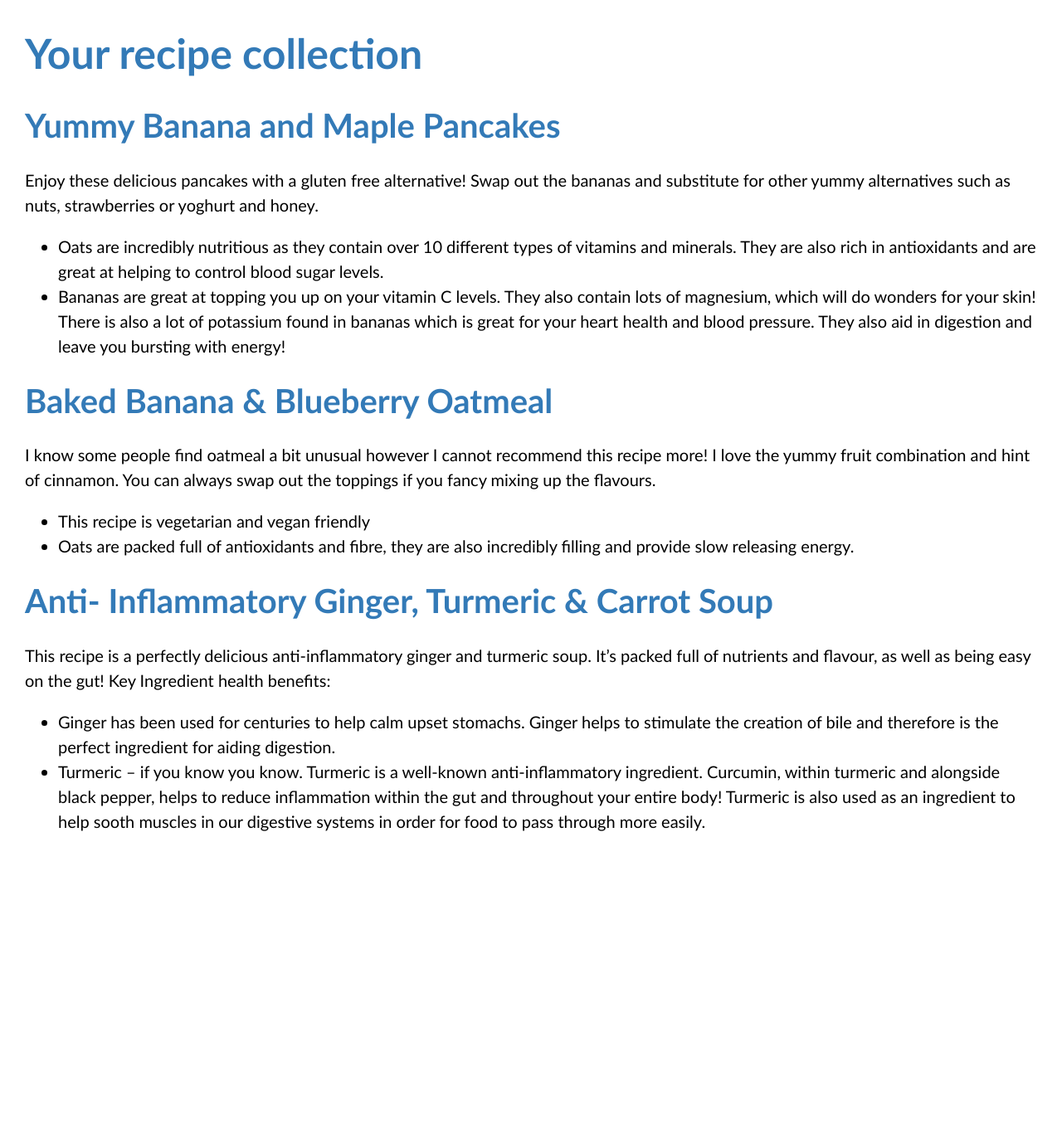
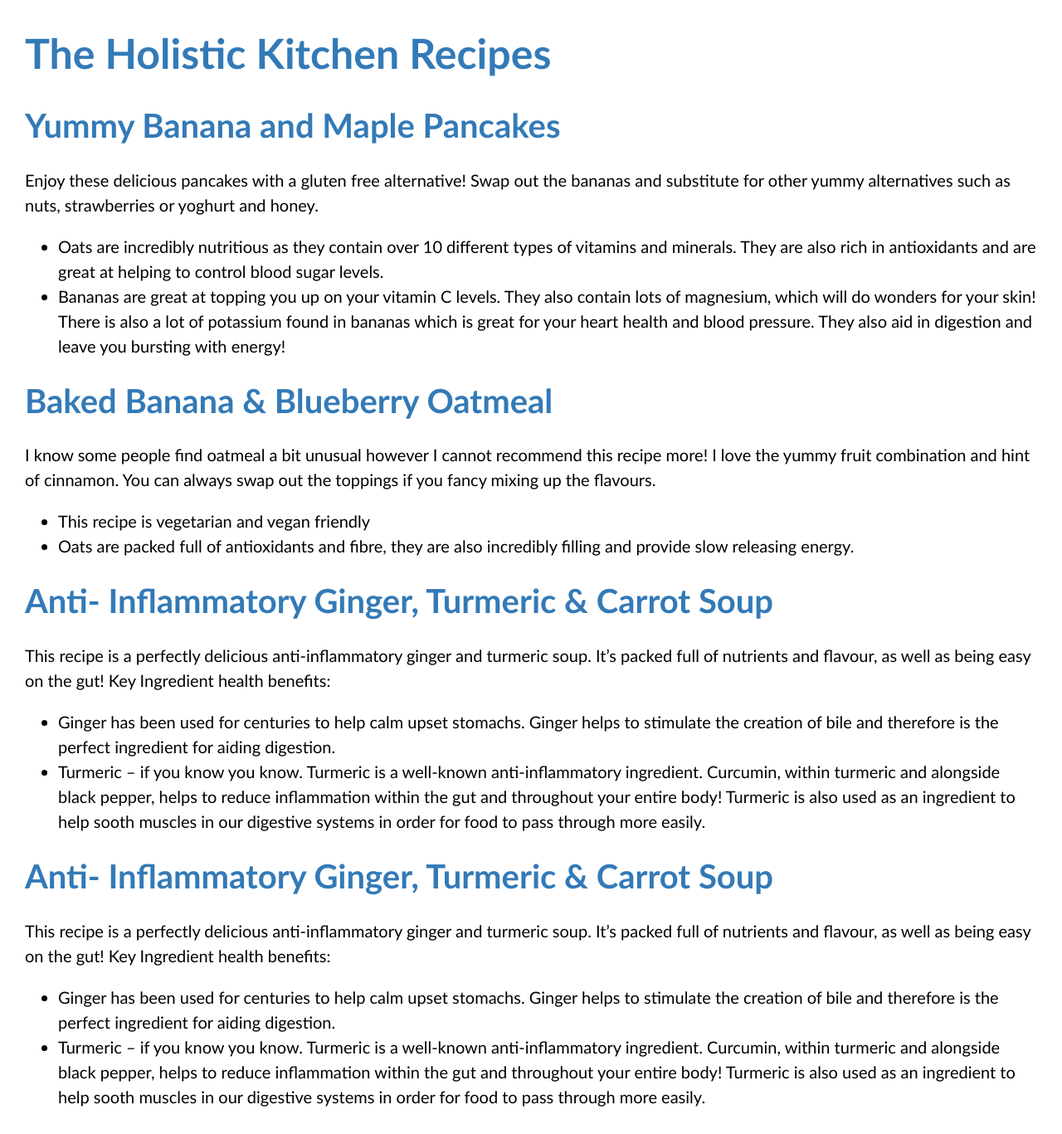
Before and after one commit to sunshinespeaks/sunshinespeaks.github.io, a Jekyll site: the page built from pages/recipelisting.md, in a window 1280 px wide. Shown: the whole page at 83% size. Built offline with Jekyll 4.4.1, drawn with Linux system fonts in a browser that asks for light colours; before the commit the page ends 1035 px from its top, so only the background shows below that.

Commit message:
Recipe collection title change

```diff
--- a/_config.yml
+++ b/_config.yml
@@ -53,7 +53,7 @@ recipemenu: false # you can change to true and a menu of all recipes will appear
 # Change this text to yourown
 header_text: Protect Your Peace
 
-recipecollection: Your recipe collection
+recipecollection: The Holistic Kitchen Recipes
 
 # find an image for your own home page and put it into the images folder
 header_feature_image: /uploads/chillcoffee-unsplash.jpg
--- /dev/null
+++ b/_recipes/recipe4.markdown
@@ -0,0 +1,57 @@
+---
+layout: recipe
+title: Anti- Inflammatory Ginger, Turmeric & Carrot Soup
+date: 2019-10-19
+excerpt_separator: <!--more-->
+published: true
+order: 1
+tags:
+  - Ginger
+  - Turmeric
+  - Carrot
+  - Soup
+---
+
+# Anti- Inflammatory Ginger and Turmeric Soup
+
+This recipe is a perfectly delicious anti-inflammatory ginger and turmeric soup. It’s packed full of nutrients and flavour, as well as being easy on the gut!
+Key Ingredient health benefits:
+-	Ginger has been used for centuries to help calm upset stomachs. Ginger helps to stimulate the creation of bile and therefore is the perfect ingredient for aiding digestion.
+-	Turmeric – if you know you know. Turmeric is a well-known anti-inflammatory ingredient. Curcumin, within turmeric and alongside black pepper, helps to reduce inflammation within the gut and throughout your entire body! Turmeric is also used as an ingredient to help sooth muscles in our digestive systems in order for food to pass through more easily.
+
+<!--more-->
+
+[![Anti-Inflammatory Ginger, Turmeric & Carrot Soup](/_uploads/carrotsoupupdate.jpg)](/_uploads/carrotsoupupdate.jpg)
+
+## Ingredients
+
+- Ingredients:
+- 1 tablespoon of olive oil
+- 1 Leek sliced
+- 136g of chopped fennel
+- 450g of chopped carrots
+- 136g of chopped butternut squash
+- 2 cloves of garlic, finely chopped
+- 1 tablespoon of grated ginger
+- 1 tablespoon of turmeric powder
+- Salt and pepper (season to taste)
+- 1.2l of vegetable broth
+- 1 can of light coconut milk
+
+
+
+## Method
+
+Method:
+1.	Heat olive oil in large saucepan. Add the fennel, leeks, carrots and squash. Saute for 3-5minutes until the veggies start to soften slightly.
+2.	Next add the garlic, ginger, turmeric and the salt and pepper and continue sautéing for a few more minutes.
+3.	Next add in the broth and the coconut milk. Bring the mixture to a boil and then cover and simmer for roughly 20 minutes.
+4.	Once the soup is cooked, then add it all into a blender and blend until the mixture is creamy in texture. Taste and adjust seasonings to your taste.
+5.	Serve immediately with a dollop of coconut yoghurt or crème fraiche and happy eating!
+6.	If you have leftovers you can always freeze the soup and have again another day!
+
+- Prep time: 10 mins
+- Cook time: 40 mins
+- Total Time: 50 mins
+- Serves: 4 people (can be made in bulk and frozen for another day!)
+- Calories: 220 kcal
```
